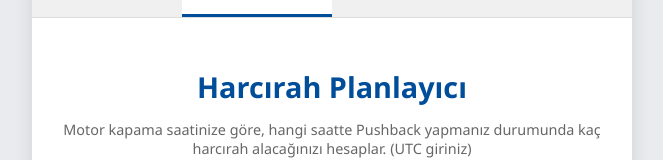
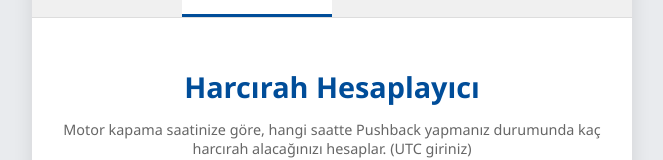
Before and after one commit to furkancetinofc/hesaplayici, a plain HTML site: page index.html in a window 1280 px wide. Both pictures are taken after a click on the button "Harcırah Hesaplayıcı". Shown: the part 193-353 px from the top of the page, without its empty margins (308-971 px from the left). Drawn offline with Linux system fonts and the light colour scheme; no server answers.

Commit message:
Update index.html

```diff
--- a/index.html
+++ b/index.html
@@ -54,7 +54,7 @@
         </div>
 
         <div id="haricrahTab" class="tab-content hidden">
-            <h1>Harcırah Planlayıcı</h1>
+            <h1>Harcırah Hesaplayıcı</h1>
             <p class="description">Motor kapama saatinize göre, hangi saatte Pushback yapmanız durumunda kaç harcırah alacağınızı hesaplar. (UTC giriniz)</p>
 
             <div class="input-group">
```
